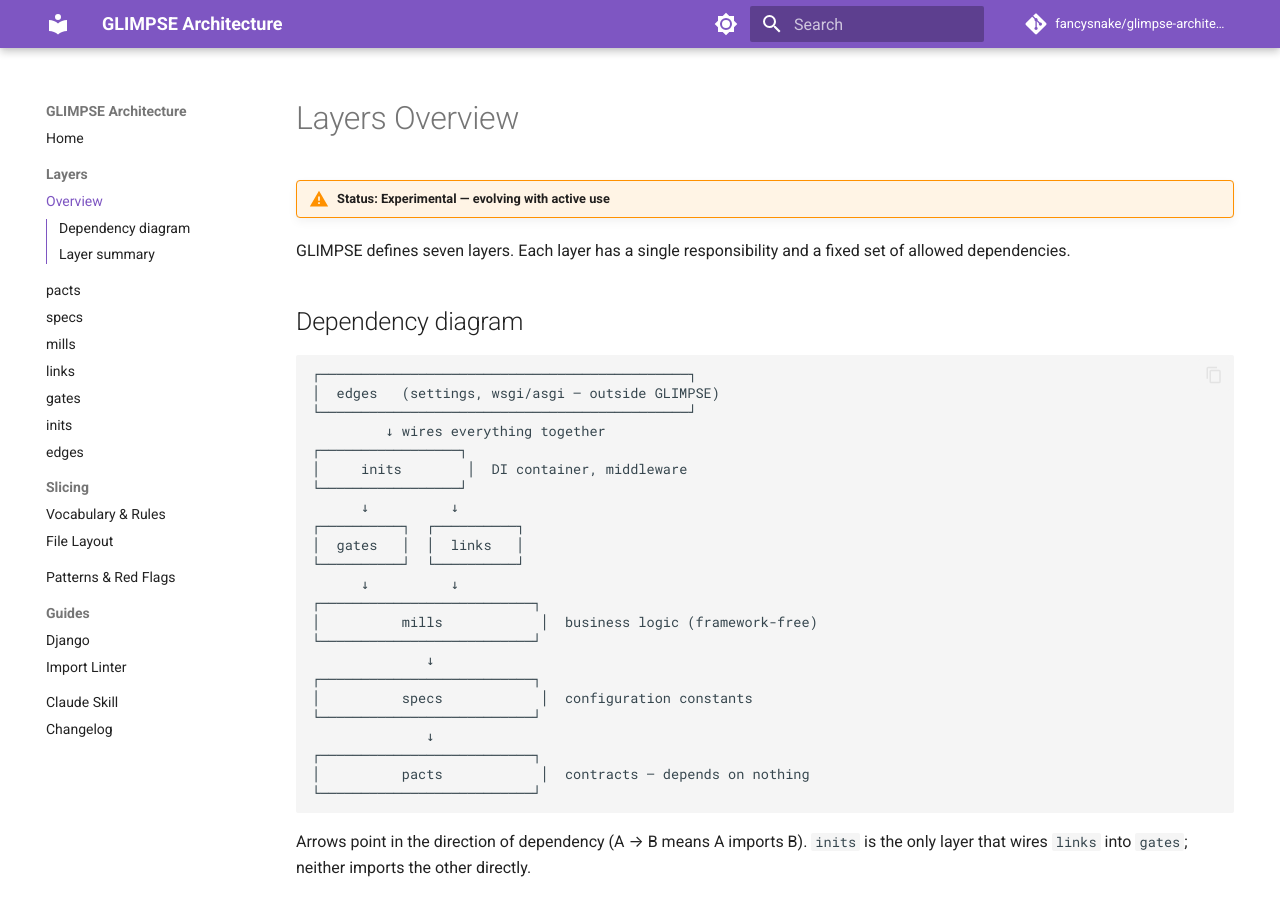
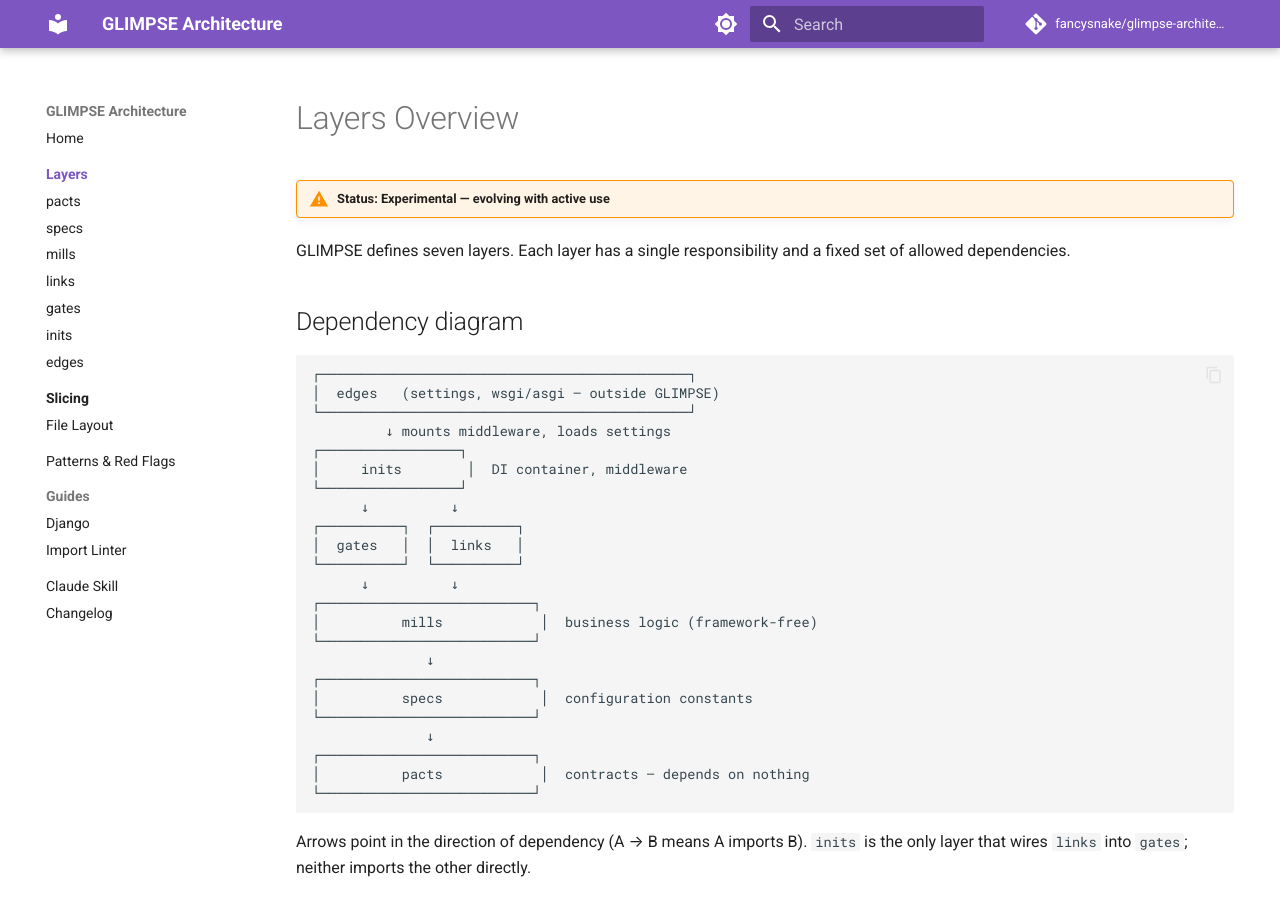
Before and after one commit to fancysnake/glimpse-architecture, an MkDocs documentation site: the page built from docs/layers/index.md, in a window 1280 px wide and 900 px high. Built offline with MkDocs 1.6.1 and Material for MkDocs 9.7.7, drawn with Linux system fonts in a browser that asks for light colours; comment, search, counter and statistics services are not loaded.

Commit message:
Fix layer dependency errors and improve navigation UX
- mills depends on pacts only (not specs) — match SKILL.md exactly
- gates depends on pacts + mills only (not specs) — match SKILL.md exactly
- Add navigation.indexes to mkdocs.yml for section index page UX
- Clarify edges→inits diagram label (mounts middleware, not wires)

Co-Authored-By: Claude Sonnet 4.6 <noreply@anthropic.com>

```diff
--- a/docs/layers/index.md
+++ b/docs/layers/index.md
@@ -10,7 +10,7 @@ GLIMPSE defines seven layers. Each layer has a single responsibility and a fixed
 ┌─────────────────────────────────────────────┐
 │  edges   (settings, wsgi/asgi — outside GLIMPSE)
 └─────────────────────────────────────────────┘
-         ↓ wires everything together
+         ↓ mounts middleware, loads settings
 ┌─────────────────┐
 │     inits        │  DI container, middleware
 └─────────────────┘
--- a/mkdocs.yml
+++ b/mkdocs.yml
@@ -23,6 +23,7 @@ theme:
         name: Switch to light mode
   features:
     - navigation.sections
+    - navigation.indexes
     - navigation.expand
     - navigation.top
     - content.code.copy
```
Also changed, not shown: docs/layers/gates.md (+1 -1 lines), docs/layers/mills.md (+1 -1 lines).
